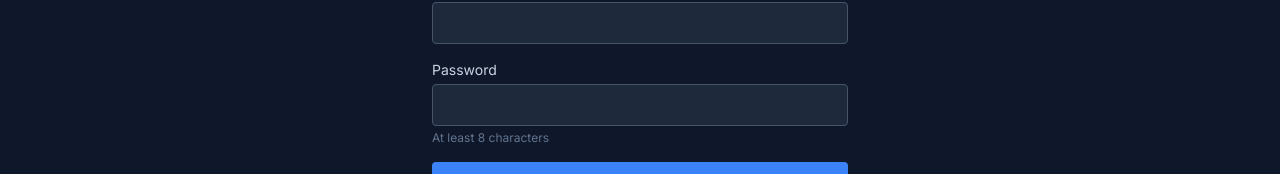
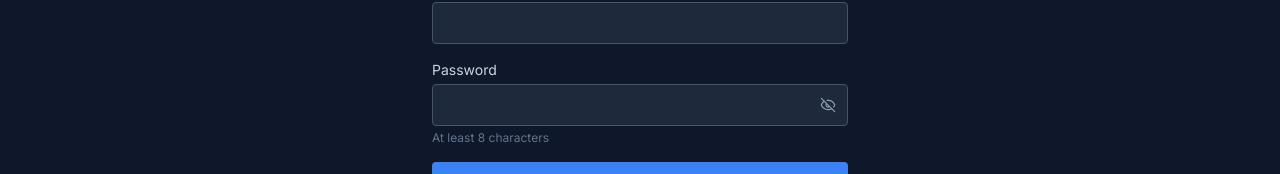
Before and after one commit to modalam/json_vault_frontend, a React (Vite) app: page /register in a window 1280 px wide. Shown: the part 377-551 px from the top of the page. Built offline with nearby package versions, Linux system fonts and the light colour scheme.

Commit message:
password fields on sign in and sign up now have eye icon toggle

```diff
--- /dev/null
+++ b/src/components/auth/PasswordInput.tsx
@@ -0,0 +1,68 @@
+import { useState } from 'react';
+
+type PasswordInputProps = Omit<
+  React.InputHTMLAttributes<HTMLInputElement>,
+  'type'
+>;
+
+function EyeIcon({ open }: { open: boolean }) {
+  if (open) {
+    return (
+      <svg
+        xmlns="http://www.w3.org/2000/svg"
+        viewBox="0 0 24 24"
+        fill="none"
+        stroke="currentColor"
+        strokeWidth="1.75"
+        strokeLinecap="round"
+        strokeLinejoin="round"
+        className="h-4 w-4"
+        aria-hidden="true"
+      >
+        <path d="M2.062 12.348a1 1 0 0 1 0-.696 10.75 10.75 0 0 1 19.876 0 1 1 0 0 1 0 .696 10.75 10.75 0 0 1-19.876 0" />
+        <circle cx="12" cy="12" r="3" />
+      </svg>
+    );
+  }
+
+  return (
+    <svg
+      xmlns="http://www.w3.org/2000/svg"
+      viewBox="0 0 24 24"
+      fill="none"
+      stroke="currentColor"
+      strokeWidth="1.75"
+      strokeLinecap="round"
+      strokeLinejoin="round"
+      className="h-4 w-4"
+      aria-hidden="true"
+    >
+      <path d="M10.733 5.076a10.744 10.744 0 0 1 11.205 6.575 1 1 0 0 1 0 .696 10.747 10.747 0 0 1-1.444 2.49" />
+      <path d="M14.084 14.158a3 3 0 0 1-4.242-4.242" />
+      <path d="M17.479 17.499a10.75 10.75 0 0 1-15.417-5.151 1 1 0 0 1 0-.696 10.75 10.75 0 0 1 4.446-5.143" />
+      <path d="m2 2 20 20" />
+    </svg>
+  );
+}
+
+export function PasswordInput({ className = '', ...props }: PasswordInputProps) {
+  const [visible, setVisible] = useState(false);
+
+  return (
+    <div className="relative">
+      <input
+        {...props}
+        type={visible ? 'text' : 'password'}
+        className={`w-full rounded border border-slate-600 bg-surface py-2 pl-3 pr-10 text-white outline-none focus:border-brand ${className}`}
+      />
+      <button
+        type="button"
+        onClick={() => setVisible((v) => !v)}
+        className="absolute inset-y-0 right-0 flex items-center px-3 text-slate-400 hover:text-slate-200"
+        aria-label={visible ? 'Hide password' : 'Show password'}
+      >
+        <EyeIcon open={visible} />
+      </button>
+    </div>
+  );
+}
--- a/src/pages/LoginPage.tsx
+++ b/src/pages/LoginPage.tsx
@@ -1,5 +1,6 @@
 import { Link, useNavigate } from 'react-router-dom';
 import { useState } from 'react';
+import { PasswordInput } from '@/components/auth/PasswordInput';
 import { useAuthStore } from '@/stores/auth-store';
 
 export function LoginPage() {
@@ -43,13 +44,11 @@ export function LoginPage() {
 
         <label className="block">
           <span className="mb-1 block text-sm text-slate-300">Password</span>
-          <input
-            type="password"
+          <PasswordInput
             required
             autoComplete="current-password"
             value={password}
             onChange={(e) => setPassword(e.target.value)}
-            className="w-full rounded border border-slate-600 bg-surface px-3 py-2 text-white outline-none focus:border-brand"
           />
         </label>
 
--- a/src/pages/RegisterPage.tsx
+++ b/src/pages/RegisterPage.tsx
@@ -1,5 +1,6 @@
 import { Link, useNavigate } from 'react-router-dom';
 import { useState } from 'react';
+import { PasswordInput } from '@/components/auth/PasswordInput';
 import { useAuthStore } from '@/stores/auth-store';
 
 export function RegisterPage() {
@@ -55,14 +56,12 @@ export function RegisterPage() {
 
         <label className="block">
           <span className="mb-1 block text-sm text-slate-300">Password</span>
-          <input
-            type="password"
+          <PasswordInput
             required
             minLength={8}
             autoComplete="new-password"
             value={password}
             onChange={(e) => setPassword(e.target.value)}
-            className="w-full rounded border border-slate-600 bg-surface px-3 py-2 text-white outline-none focus:border-brand"
           />
           <span className="mt-1 block text-xs text-slate-500">At least 8 characters</span>
         </label>
```
